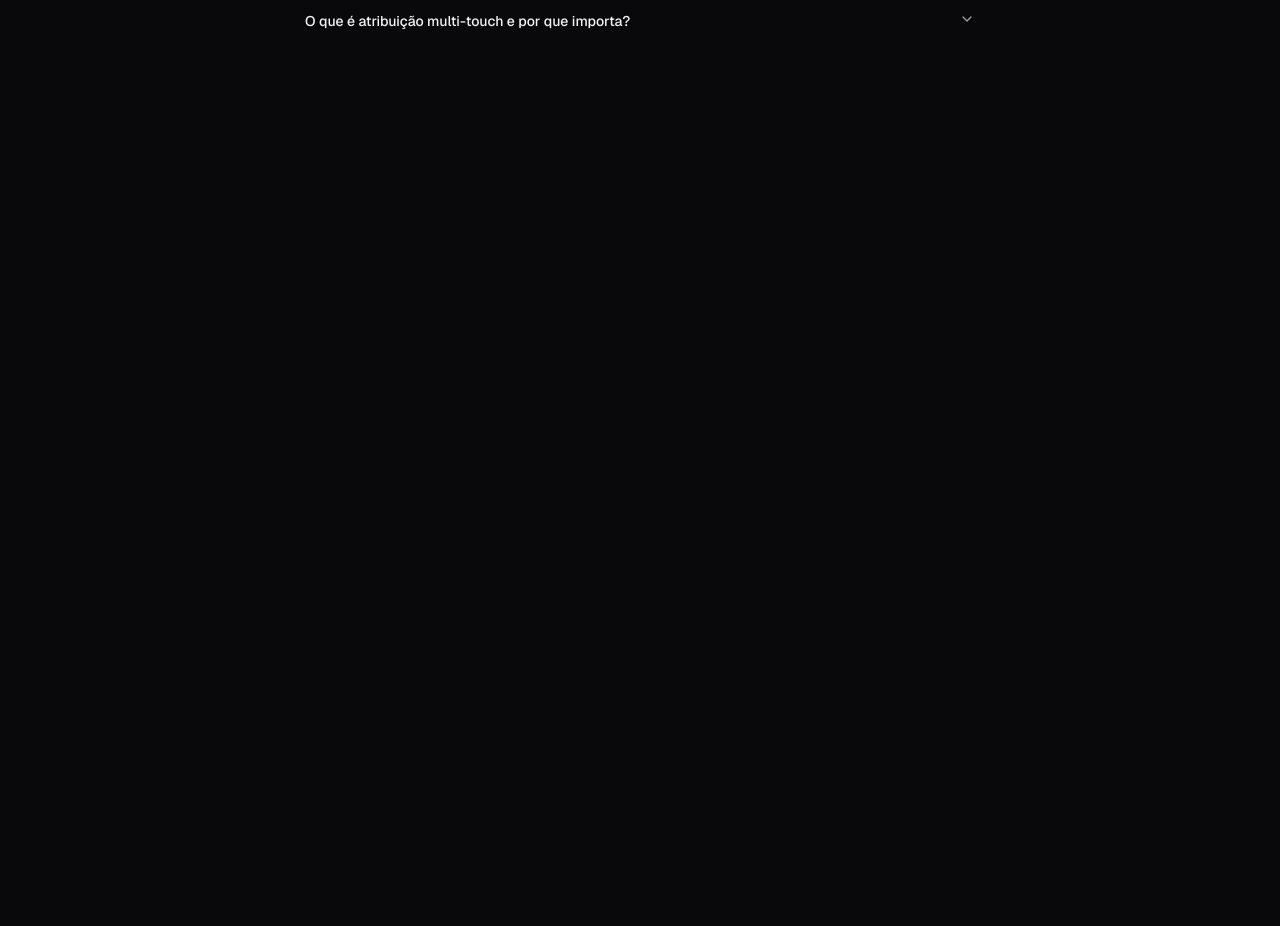
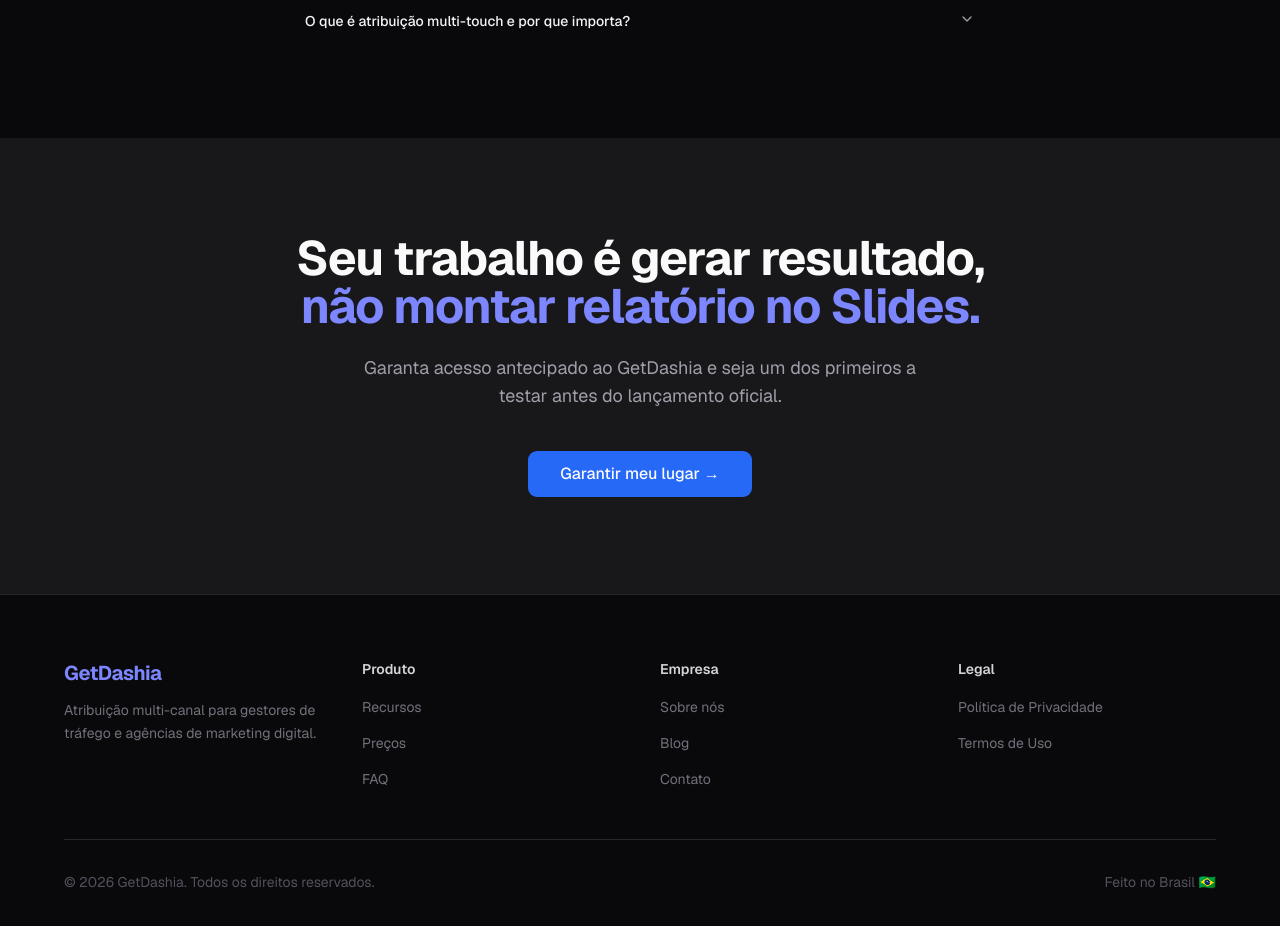
Before and after one commit to LuSan1986/projeto_getdashia, a Next.js app: page / in a window 1280 px wide. Shown: the part 4680-5606 px from the top of the page. Before the commit the page ends 4818 px from the top, so only its background shows below. Built offline with nearby package versions, Linux system fonts and the light colour scheme.

Commit message:
feat(landing): add cta-final, footer, OG image, sitemap and robots

```diff
--- a/src/app/layout.tsx
+++ b/src/app/layout.tsx
@@ -12,10 +12,26 @@
   subsets: ["latin"],
 });
 
+const descricao =
+  "Centralize Google Ads, Meta Ads e e-commerce em um painel único. Veja qual canal realmente gerou cada venda e pare de perder tempo com relatórios manuais.";
+
 export const metadata: Metadata = {
+  metadataBase: new URL("https://getdashia.com.br"),
   title: "GetDashia — Atribuição multi-canal para gestores de tráfego",
-  description:
-    "Centralize Google Ads, Meta Ads e e-commerce em um painel único. Veja qual canal realmente gerou cada venda e pare de perder tempo com relatórios manuais.",
+  description: descricao,
+  openGraph: {
+    title: "GetDashia — Atribuição multi-canal para gestores de tráfego",
+    description: descricao,
+    url: "https://getdashia.com.br",
+    siteName: "GetDashia",
+    locale: "pt_BR",
+    type: "website",
+  },
+  twitter: {
+    card: "summary_large_image",
+    title: "GetDashia — Atribuição multi-canal para gestores de tráfego",
+    description: descricao,
+  },
 };
 
 export default function RootLayout({
--- /dev/null
+++ b/src/app/opengraph-image.tsx
@@ -0,0 +1,79 @@
+import { ImageResponse } from "next/og";
+
+export const size = {
+  width: 1200,
+  height: 630,
+};
+
+export const contentType = "image/png";
+
+export default function Image() {
+  return new ImageResponse(
+    (
+      <div
+        style={{
+          background: "#09090B",
+          width: "100%",
+          height: "100%",
+          display: "flex",
+          flexDirection: "column",
+          alignItems: "center",
+          justifyContent: "center",
+          fontFamily: "system-ui, sans-serif",
+          position: "relative",
+        }}
+      >
+        {/* Glow indigo sutil no topo — linear-gradient é suportado pelo ImageResponse */}
+        <div
+          style={{
+            position: "absolute",
+            top: 0,
+            left: 0,
+            right: 0,
+            height: "60%",
+            background:
+              "linear-gradient(180deg, rgba(99,102,241,0.14) 0%, transparent 100%)",
+          }}
+        />
+
+        {/* Logo grande e centralizado em indigo-400 */}
+        <div
+          style={{
+            fontSize: 96,
+            fontWeight: 700,
+            color: "#818CF8",
+            letterSpacing: "-3px",
+            marginBottom: 28,
+          }}
+        >
+          GetDashia
+        </div>
+
+        {/* Tagline */}
+        <div
+          style={{
+            fontSize: 32,
+            color: "#71717A",
+            textAlign: "center",
+            maxWidth: 720,
+            lineHeight: 1.5,
+          }}
+        >
+          Atribuição multi-canal para gestores de tráfego
+        </div>
+
+        {/* URL no rodapé */}
+        <div
+          style={{
+            position: "absolute",
+            bottom: 52,
+            fontSize: 22,
+            color: "#3F3F46",
+          }}
+        >
+          getdashia.com.br
+        </div>
+      </div>
+    )
+  );
+}
--- a/src/app/page.tsx
+++ b/src/app/page.tsx
@@ -6,6 +6,8 @@
 import ProvaSocial from "@/components/landing/prova-social";
 import Planos from "@/components/landing/planos";
 import FAQ from "@/components/landing/faq";
+import CtaFinal from "@/components/landing/cta-final";
+import Footer from "@/components/landing/footer";
 
 export default function Page() {
   return (
@@ -19,7 +21,9 @@
         <ProvaSocial />
         <Planos />
         <FAQ />
+        <CtaFinal />
       </main>
+      <Footer />
     </>
   );
 }
--- /dev/null
+++ b/src/app/robots.ts
@@ -0,0 +1,12 @@
+import type { MetadataRoute } from "next";
+
+export default function robots(): MetadataRoute.Robots {
+  return {
+    rules: {
+      userAgent: "*",
+      allow: "/",
+      disallow: ["/admin/", "/api/"],
+    },
+    sitemap: "https://getdashia.com.br/sitemap.xml",
+  };
+}
--- /dev/null
+++ b/src/app/sitemap.ts
@@ -0,0 +1,12 @@
+import type { MetadataRoute } from "next";
+
+export default function sitemap(): MetadataRoute.Sitemap {
+  return [
+    {
+      url: "https://getdashia.com.br",
+      lastModified: new Date(),
+      changeFrequency: "monthly",
+      priority: 1,
+    },
+  ];
+}
--- /dev/null
+++ b/src/components/landing/cta-final.tsx
@@ -0,0 +1,33 @@
+import { Button } from "@/components/ui/button";
+
+export default function CtaFinal() {
+  return (
+    <section className="relative overflow-hidden bg-zinc-900 px-4 py-24 text-center">
+      {/* Glow mais intenso que o Hero — sinaliza fechamento de ciclo */}
+      <div
+        aria-hidden
+        className="pointer-events-none absolute inset-0 -z-10"
+        style={{
+          background:
+            "radial-gradient(ellipse 90% 70% at 50% 50%, rgba(99,102,241,0.18) 0%, transparent 70%)",
+        }}
+      />
+
+      <h2 className="mx-auto max-w-3xl text-3xl font-bold tracking-tight text-zinc-50 sm:text-4xl lg:text-5xl">
+        Seu trabalho é gerar resultado,{" "}
+        <span className="text-indigo-400">não montar relatório no Slides.</span>
+      </h2>
+
+      <p className="mx-auto mt-6 max-w-xl text-lg text-zinc-400">
+        Garanta acesso antecipado ao GetDashia e seja um dos primeiros a testar
+        antes do lançamento oficial.
+      </p>
+
+      <div className="mt-10">
+        <Button asChild size="lg" className="h-12 px-8 text-base">
+          <a href="#waitlist">Garantir meu lugar →</a>
+        </Button>
+      </div>
+    </section>
+  );
+}
--- /dev/null
+++ b/src/components/landing/footer.tsx
@@ -0,0 +1,90 @@
+import Link from "next/link";
+
+const colunas = [
+  {
+    titulo: "Produto",
+    links: [
+      { label: "Recursos", href: "#funcionalidades", externo: false },
+      { label: "Preços", href: "#planos", externo: false },
+      { label: "FAQ", href: "#faq", externo: false },
+    ],
+  },
+  {
+    titulo: "Empresa",
+    links: [
+      { label: "Sobre nós", href: "/sobre", externo: false },
+      { label: "Blog", href: "/blog", externo: false },
+      { label: "Contato", href: "/contato", externo: false },
+    ],
+  },
+  {
+    titulo: "Legal",
+    links: [
+      { label: "Política de Privacidade", href: "/privacidade", externo: false },
+      { label: "Termos de Uso", href: "/termos", externo: false },
+    ],
+  },
+];
+
+export default function Footer() {
+  return (
+    <footer className="border-t border-zinc-800 bg-zinc-950 px-4 py-16">
+      <div className="mx-auto max-w-6xl">
+        {/* Grid principal */}
+        <div className="grid gap-10 sm:grid-cols-2 lg:grid-cols-4">
+          {/* Logo + tagline */}
+          <div className="sm:col-span-2 lg:col-span-1">
+            <Link
+              href="/"
+              className="text-xl font-bold tracking-tight text-indigo-400"
+            >
+              GetDashia
+            </Link>
+            <p className="mt-3 max-w-xs text-sm leading-relaxed text-zinc-500">
+              Atribuição multi-canal para gestores de tráfego e agências de
+              marketing digital.
+            </p>
+          </div>
+
+          {/* Colunas de links */}
+          {colunas.map((coluna) => (
+            <div key={coluna.titulo}>
+              <p className="mb-4 text-sm font-semibold text-zinc-300">
+                {coluna.titulo}
+              </p>
+              <ul className="space-y-3">
+                {coluna.links.map((link) => (
+                  <li key={link.label}>
+                    {link.href.startsWith("#") ? (
+                      <a
+                        href={link.href}
+                        className="text-sm text-zinc-500 transition-colors hover:text-zinc-300"
+                      >
+                        {link.label}
+                      </a>
+                    ) : (
+                      <Link
+                        href={link.href}
+                        className="text-sm text-zinc-500 transition-colors hover:text-zinc-300"
+                      >
+                        {link.label}
+                      </Link>
+                    )}
+                  </li>
+                ))}
+              </ul>
+            </div>
+          ))}
+        </div>
+
+        {/* Barra de copyright */}
+        <div className="mt-12 flex flex-col items-center justify-between gap-4 border-t border-zinc-800 pt-8 sm:flex-row">
+          <p className="text-sm text-zinc-600">
+            © 2026 GetDashia. Todos os direitos reservados.
+          </p>
+          <p className="text-sm text-zinc-600">Feito no Brasil 🇧🇷</p>
+        </div>
+      </div>
+    </footer>
+  );
+}
```
